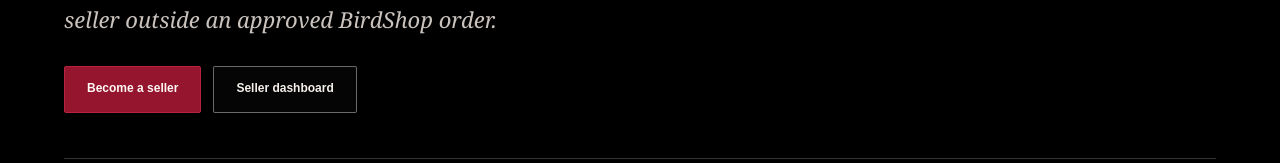
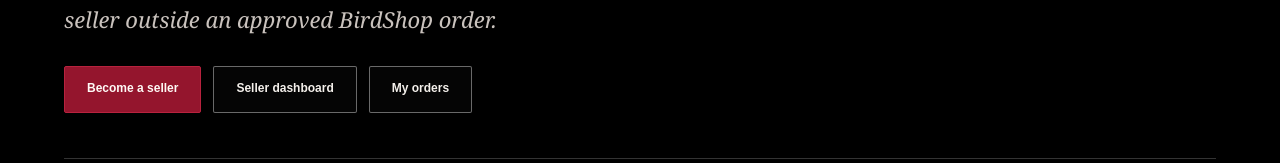
Before and after one commit to birdshop-admin/birdshop, a Next.js app: page /marketplace in a window 1280 px wide. Shown: the part 442-605 px from the top of the page. Built offline with nearby package versions, Linux system fonts and the light colour scheme; no server answers; the database is empty.

Commit message:
Expose buyer marketplace order tracking alongside seller onboarding

```diff
--- a/app/marketplace/page.tsx
+++ b/app/marketplace/page.tsx
@@ -43,6 +43,7 @@ export default async function MarketplacePage({
         <div className={styles.actions}>
           <Link href="/sell" className={styles.button}>Become a seller</Link>
           <Link href="/sell/dashboard" className={styles.outline}>Seller dashboard</Link>
+          <Link href="/marketplace/orders" className={styles.outline}>My orders</Link>
         </div>
       </header>
       <div className={styles.stack}>
```
